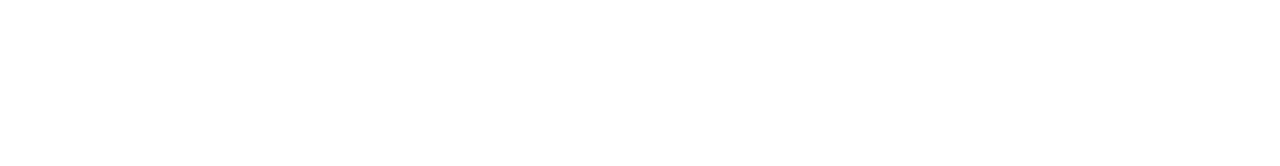
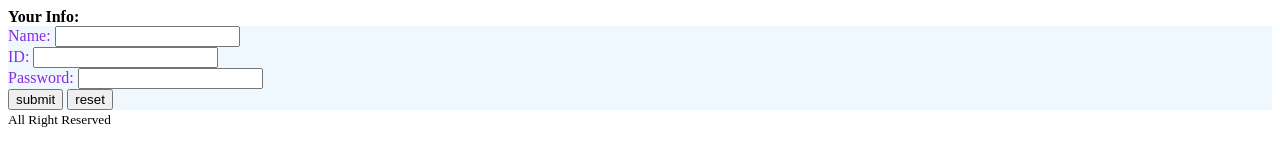
Before and after one commit to prioahsan/Github1, a plain HTML site: page index.html in a window 1280 px wide. Drawn offline with Linux system fonts and the light colour scheme.

Commit message:
first commit

```diff
--- a/index.html
+++ b/index.html
@@ -3,9 +3,19 @@
 <head>
     <meta charset="UTF-8">
     <meta name="viewport" content="width=device-width, initial-scale=1.0">
-    <title>My 1st Github File</title>
+    <title>My 1st Website</title>
+    <link rel="stylesheet" href="styles.css">
 </head>
 <body>
+    <header><strong>Your Info:</strong></header>
 
+    <div>
+        Name: <input type="text" name="" id=""><br>
+        ID: <input type="number" name="" id=""><br>
+        Password: <input type="password" name="" id=""><br>
+        <input type="submit" value="submit">  <input type="reset" value="reset">
+    </div>
+
+    <footer><small>All Right Reserved</small></footer>
 </body>
 </html>
--- /dev/null
+++ b/styles.css
@@ -0,0 +1,4 @@
+div{
+    background-color:aliceblue;
+    color:blueviolet
+}
```
